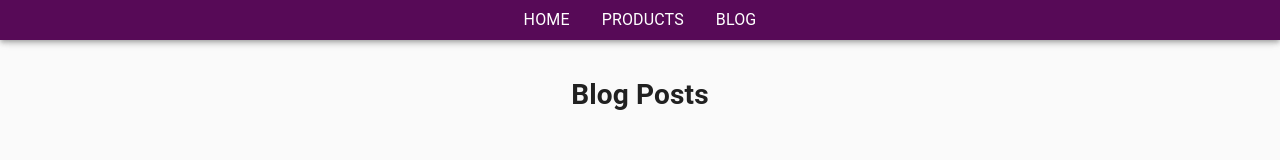
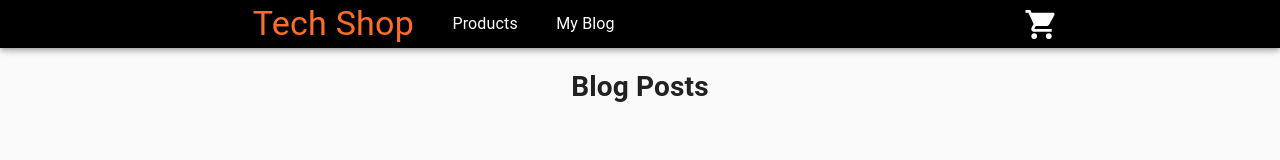
Before and after one commit to markoni97/gatsby-shopify, a Gatsby site: page /blog in a window 1280 px wide. Built offline with nearby package versions, Linux system fonts and the light colour scheme; Gatsby itself is replaced by a stand-in of ours.

Commit message:
Added cart context and logic for adding and removing products from cart

```diff
--- /dev/null
+++ b/gatsby-browser.js
@@ -0,0 +1,6 @@
+import React from 'react';
+import CartProvider from './src/context/CartContext';
+
+export const wrapRootElement = ({ element }) => {
+  return <CartProvider>{element}</CartProvider>;
+};
--- a/package.json
+++ b/package.json
@@ -22,9 +22,7 @@
     "gatsby-plugin-sharp": "^4.24.0",
     "gatsby-source-shopify": "^7.13.0",
     "gatsby-transformer-sharp": "^4.24.0",
-    "isomorphic-fetch": "^3.0.0",
     "react": "^18.1.0",
-    "react-dom": "^18.1.0",
-    "shopify-buy": "^2.16.1"
+    "react-dom": "^18.1.0"
   }
 }
--- a/src/components/Layout.js
+++ b/src/components/Layout.js
@@ -1,41 +1,42 @@
 import React from 'react';
-import { createTheme, ThemeProvider, Box } from '@material-ui/core';
+import { createTheme, makeStyles, ThemeProvider, Box } from '@material-ui/core';
 import CssBaseline from '@material-ui/core/CssBaseline';
 import Nav from './Nav';
 
-const darkTheme = createTheme({
+const myTheme = createTheme({
   palette: {
-    type: 'light',
     primary: {
-      main: '#570A57',
+      main: '#FF6D28',
     },
     secondary: {
-      main: '#5800FF',
+      main: '#FBCB0A',
     },
     custom: {
-      main: 'white',
+      main: '#f57c00',
     },
   },
 });
 
+const useStyles = makeStyles((theme) => ({
+  main: {
+    paddingTop: '6vh',
+    display: 'flex',
+    flexDirection: 'column',
+    justifyContent: 'center',
+    alignItems: 'center',
+    maxWidth: '1024px',
+    margin: '0 auto',
+  },
+}));
+
 const Layout = (props) => {
+  const styles = useStyles();
+
   return (
-    <ThemeProvider theme={darkTheme}>
+    <ThemeProvider theme={myTheme}>
       <CssBaseline />
       <Nav />
-      <Box
-        sx={{
-          paddingTop: '3.5rem',
-          display: 'flex',
-          flexDirection: 'column',
-          justifyContent: 'center',
-          alignItems: 'center',
-          maxWidth: '1024px',
-          margin: '0 auto',
-        }}
-      >
-        {props.children}
-      </Box>
+      <Box className={styles.main}>{props.children}</Box>
     </ThemeProvider>
   );
 };
--- a/src/components/Nav.js
+++ b/src/components/Nav.js
@@ -1,43 +1,53 @@
-import React from 'react';
+import React, { useContext } from 'react';
 import { Link } from 'gatsby';
-import { AppBar, Box, Typography, makeStyles } from '@material-ui/core';
+import { AppBar, Box, Typography, Badge, makeStyles } from '@material-ui/core';
+import ShoppingCart from '@material-ui/icons/ShoppingCart';
+import { CartContext } from '../context/CartContext';
 
 const useStyles = makeStyles((theme) => ({
   navigation: {
+    padding: '0 2rem',
     display: 'flex',
+    flexDirection: 'row',
     alignItems: 'center',
-    justifyContent: 'center',
-    padding: '.5rem'
+    justifyContent: 'space-around',
+    height: '6vh',
+    backgroundColor: 'black',
   },
   link: {
     textDecoration: 'none',
-    margin: '0 1rem',
+    margin: '0 1.2rem',
     color: 'white',
-    "&:hover": {
-      color: 'silver'
-    }
+    '&:hover': {
+      color: 'silver',
+    },
   },
-  active: {
-    color: '#37E2D5'
-  }
 }));
 
 const Nav = () => {
+  const cartContext = useContext(CartContext);
   const styles = useStyles();
 
   return (
-    <AppBar color='primary'>
+    <AppBar className={styles.navigation}>
       <Box className={styles.navigation}>
         <Link to="/" className={styles.link}>
-          <Typography>HOME</Typography>
+          <Typography variant="h4" color="primary">
+            Tech Shop
+          </Typography>
         </Link>
         <Link to="/products" className={styles.link}>
-          <Typography>PRODUCTS</Typography>
+          <Typography>Products</Typography>
         </Link>
         <Link to="/blog" className={styles.link}>
-          <Typography>BLOG</Typography>
+          <Typography>My Blog</Typography>
         </Link>
       </Box>
+      <Link to="/checkout" className={styles.link}>
+        <Badge badgeContent={cartContext.totalQuantity} color="primary" overlap="circular">
+          <ShoppingCart fontSize="large" />
+        </Badge>
+      </Link>
     </AppBar>
   );
 };
--- /dev/null
+++ b/src/context/CartContext.js
@@ -0,0 +1,76 @@
+import React, { createContext, useState } from 'react';
+
+export const CartContext = createContext({
+  products: [],
+  totalAmount: 0,
+  totalQuantity: 0,
+  addProduct: () => {},
+  removeProduct: () => {},
+});
+
+//Product {id, name, price, quantity, totalPrice, image}
+
+const CartProvider = (props) => {
+  const [products, setProducts] = useState([]);
+  const [totalAmount, setTotalAmount] = useState(0);
+  const [totalQuantity, setTotalQuantity] = useState(0);
+
+  const addProduct = (product) => {
+    setTotalQuantity((prevState) => {
+      return prevState + product.quantity;
+    });
+    setTotalAmount((prevState) => {
+      return prevState + product.price * product.quantity;
+    });
+
+    const productIndex = products.findIndex((prod) => prod.id === product.id);
+    const existingProduct = products[productIndex];
+
+    let productsCopy;
+    if (existingProduct) {
+      const productCopy = {
+        ...existingProduct,
+        quantity: existingProduct.quantity + product.quantity,
+        totalPrice:
+          existingProduct.totalPrice + product.price * product.quantity,
+      };
+      productsCopy = [...products];
+      productsCopy[productIndex] = productCopy;
+    } else {
+      productsCopy = products.concat(product);
+    }
+    setProducts(productsCopy);
+  };
+
+  const removeProduct = (id) => {
+    const productIndex = products.findIndex((prod) => prod.id === id);
+    const existingProduct = products[productIndex];
+
+    setTotalQuantity((prevState) => {
+      return prevState - existingProduct.quantity;
+    });
+
+    setTotalAmount((prevState) => {
+      return prevState - existingProduct.totalPrice;
+    });
+
+    const productsCopy = products.filter((prod) => prod.id !== id);
+    setProducts(productsCopy);
+  };
+
+  const cartContext = {
+    products,
+    totalAmount,
+    totalQuantity,
+    addProduct,
+    removeProduct,
+  };
+
+  return (
+    <CartContext.Provider value={cartContext}>
+      {props.children}
+    </CartContext.Provider>
+  );
+};
+
+export default CartProvider;
--- a/src/pages/blog/index.js
+++ b/src/pages/blog/index.js
@@ -9,4 +9,6 @@ const Blog = () => {
   );
 };
 
+export const Head = () => <title>Blogs</title>;
+
 export default Blog;
--- a/src/pages/products/index.js
+++ b/src/pages/products/index.js
@@ -1,7 +1,7 @@
 import React from 'react';
 import { graphql } from 'gatsby';
 import Layout from '../../components/Layout';
-import { Grid } from '@material-ui/core';
+import { Grid, Typography } from '@material-ui/core';
 import ProductCard from '../../components/ProductCard';
 
 const ProductPage = ({ data }) => {
@@ -25,7 +25,7 @@ const ProductPage = ({ data }) => {
 
   return (
     <Layout>
-      <h1>Product Page</h1>
+      <Typography variant='h4' component='h2'>Our products</Typography>
       <Grid spacing={2} container justifyContent="center" alignContent="center">
         {products}
       </Grid>
@@ -35,7 +35,7 @@ const ProductPage = ({ data }) => {
 
 export default ProductPage;
 
-export const Head = () => <title>Product Page</title>;
+export const Head = () => <title>Products</title>;
 
 export const query = graphql`
   {
```
Also changed, not shown: src/components/ProductCard.js (+23 -4 lines), src/context/StoreContext.js (deleted, +0 -22 lines), src/pages/404.js (+17 -17 lines), src/pages/checkout/index.js (added, +66 -0 lines), src/pages/index.js (+51 -2 lines), src/pages/products/{shopifyProduct.handle}.js (+23 -7 lines), 1 other file.
